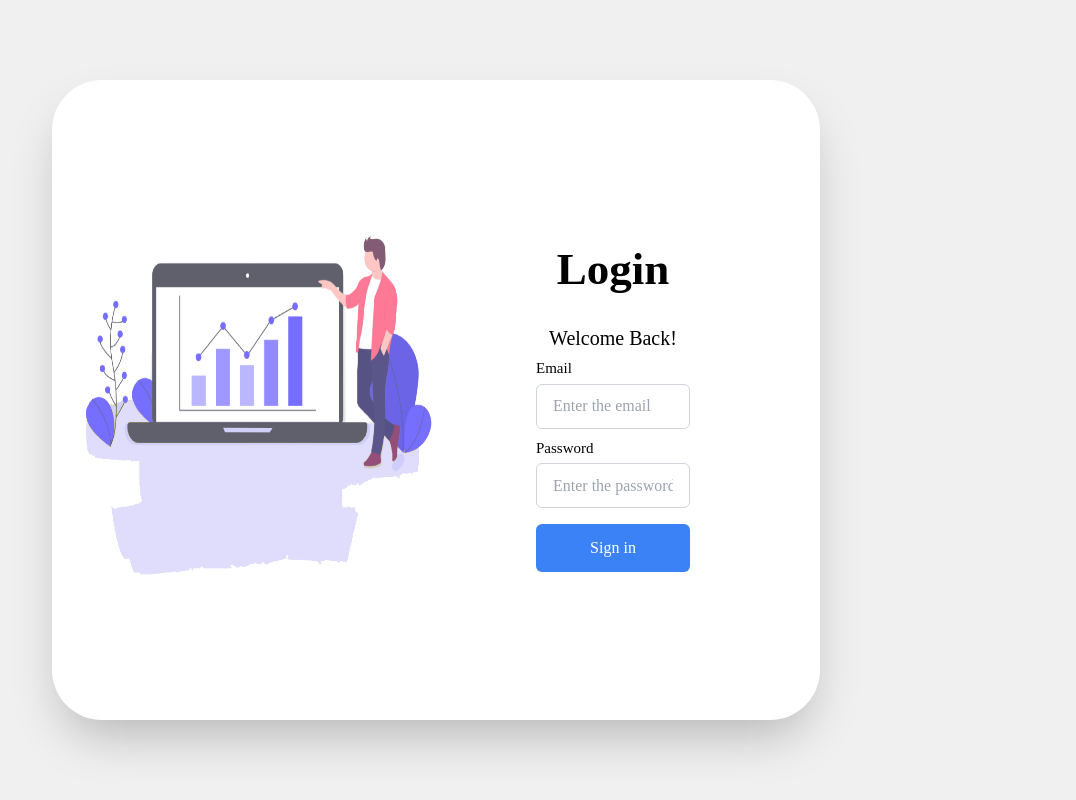
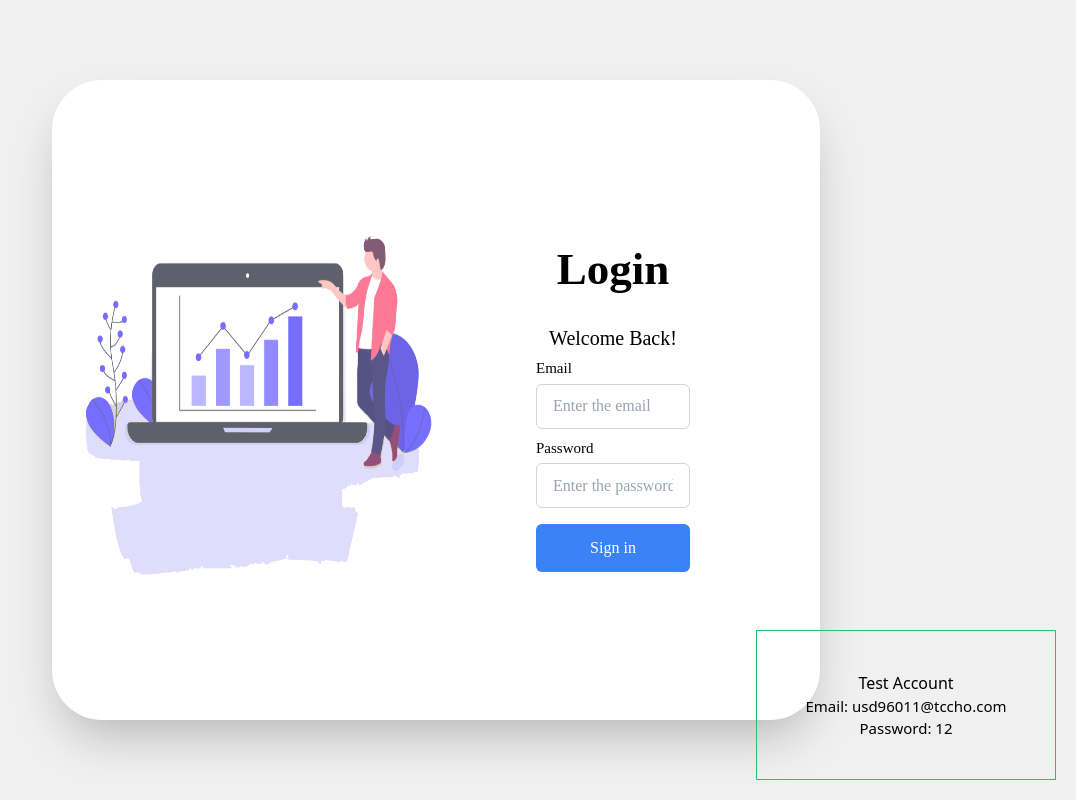
Before and after one commit to HoKhanhDang/EcomApp_admin, a React app: page / in a window 1280 px wide. Shown: the whole page, without its empty margins (204-1280 px from the left). Built offline with nearby package versions, Linux system fonts and the light colour scheme.

Commit message:
Update Login.tsx

```diff
--- a/src/pages/Login.tsx
+++ b/src/pages/Login.tsx
@@ -111,6 +111,11 @@ const Login = () => {
                         </button>
                     </div>
                 </div>
+                <div className='fixed bottom-5 w-[300px] h-[150px] right-5 flex flex-col border border-green-500 justify-center items-center'>
+                    <span>Test Account</span>
+                    <span className='text-[15px]'>Email: usd96011@tccho.com </span>
+                    <span className='text-[15px]'>Password: 12 </span>
+                </div>
             </div>
         </>
     )
```
